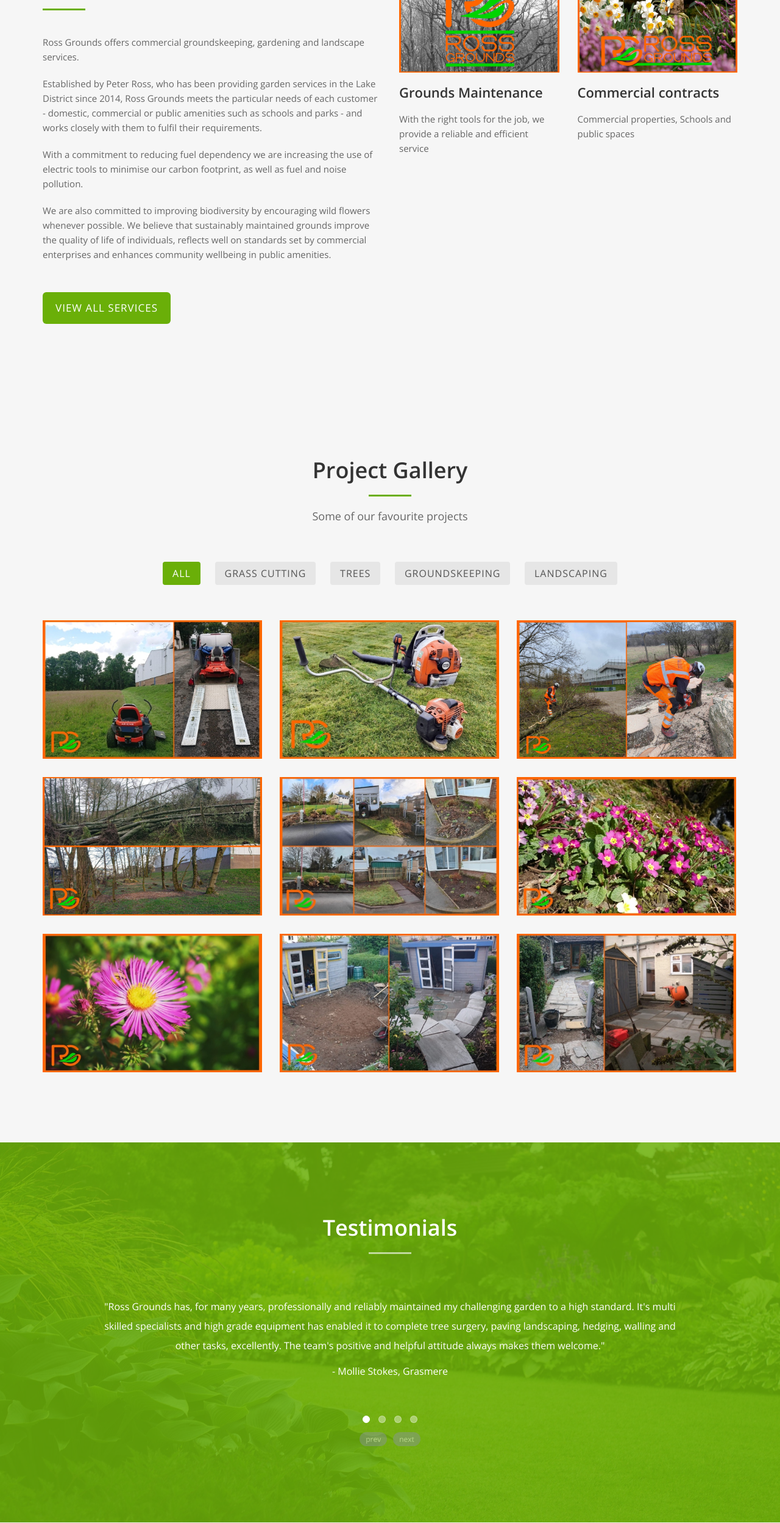
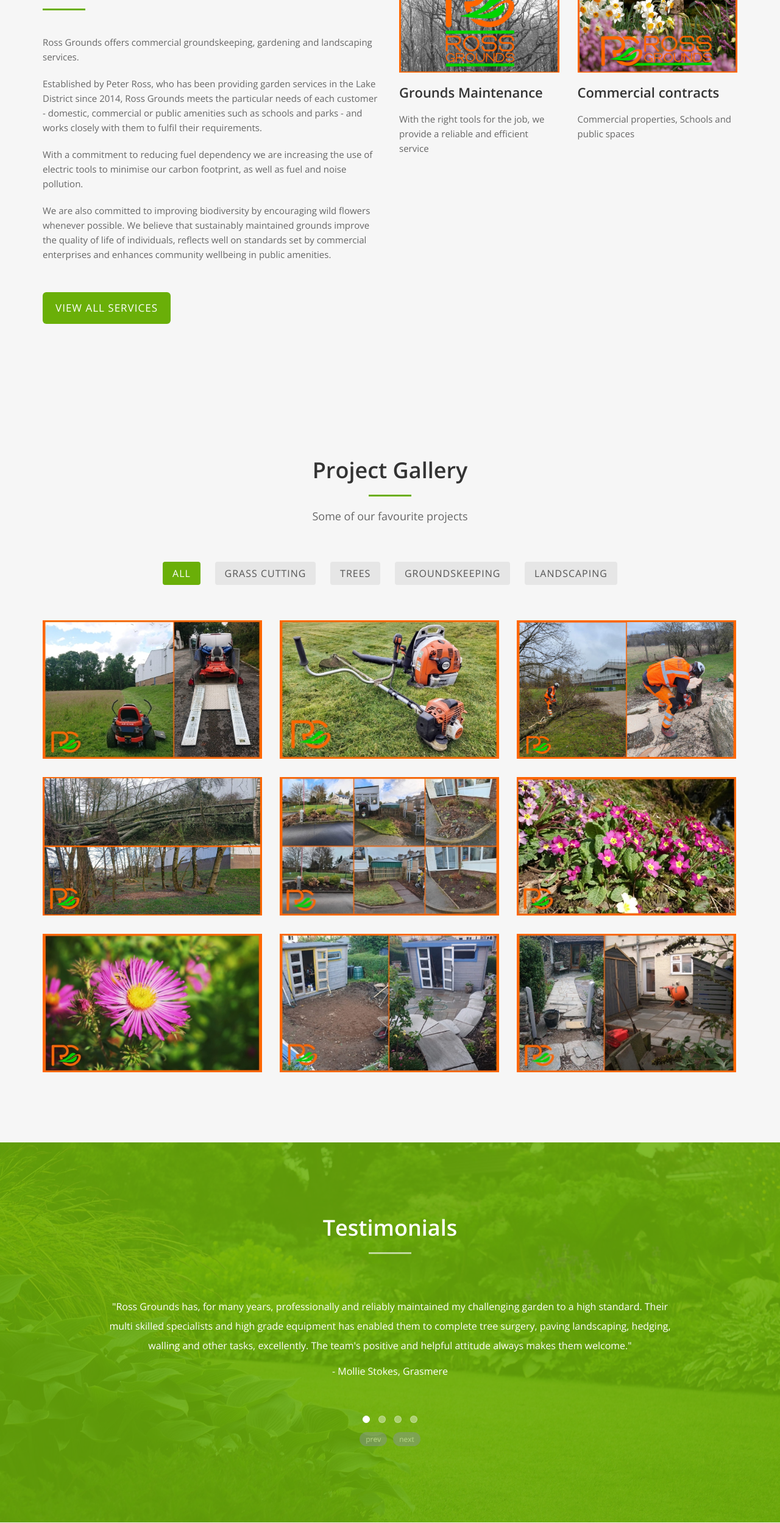
Before and after one commit to thelakesdev/rosgrounds, a plain HTML site: page index.html in a window 1280 px wide. Shown: the part 2083-4580 px from the top of the page at 61% size. Drawn offline with nearby package versions, Linux system fonts and the light colour scheme.

Commit message:
Add files via upload

```diff
--- a/index.html
+++ b/index.html
@@ -126,7 +126,7 @@
         <div class="about-text">
           <h2>Welcome to <span>Ross Grounds</span></h2>
           <hr>
-          <p>Ross Grounds offers commercial groundskeeping, gardening and landscape services.</p>
+          <p>Ross Grounds offers commercial groundskeeping, gardening and landscaping services.</p>
           <p>Established by Peter Ross, who has been providing garden services in the Lake District since 2014, Ross Grounds meets the particular needs of each customer - domestic, commercial or public amenities such as schools and parks - and works closely with them to fulfil their requirements.</p>
           <p>With a commitment to reducing fuel dependency we are increasing the use of electric tools to minimise our carbon footprint, as well as fuel and noise pollution.</p>
           <p>We are also committed to improving biodiversity by encouraging wild flowers whenever possible. We believe that sustainably maintained grounds improve the quality of life of individuals, reflects well on standards set by commercial enterprises and enhances community wellbeing in public amenities.</p>
@@ -272,7 +272,7 @@
           <div id="testimonial" class="owl-carousel owl-theme">
             <div class="item">
               <p>"Ross Grounds has, for many years, professionally and reliably maintained my challenging garden to a high standard.
-                It's multi skilled specialists and high grade equipment has enabled it to complete tree surgery, paving
+               Their multi skilled specialists and high grade equipment has enabled them to complete tree surgery, paving
                 landscaping, hedging, walling and other tasks, excellently.
                  The team's positive and helpful attitude always makes them welcome."</p>
               <p>- Mollie Stokes, Grasmere</p>
@@ -339,7 +339,7 @@
           <li><a href="https://www.instagram.com/ross_grounds/"><i class="fa fa-instagram"></i></a></li>
                   </ul>
       </div>
-      <p>&copy; <script>document.write( new Date().getFullYear() );</script> Made with ❤ by <a href="https://thelakesdev.com/" rel="nofollow">The Lakes Dev</a></p>
+      <p>&copy; <script>document.write( new Date().getFullYear() );</script>Made with ❤ by<a href="https://thelakesdev.com/" rel="nofollow">The Lakes Dev</a></p>
     </div>
   </div>
 </div>
```
